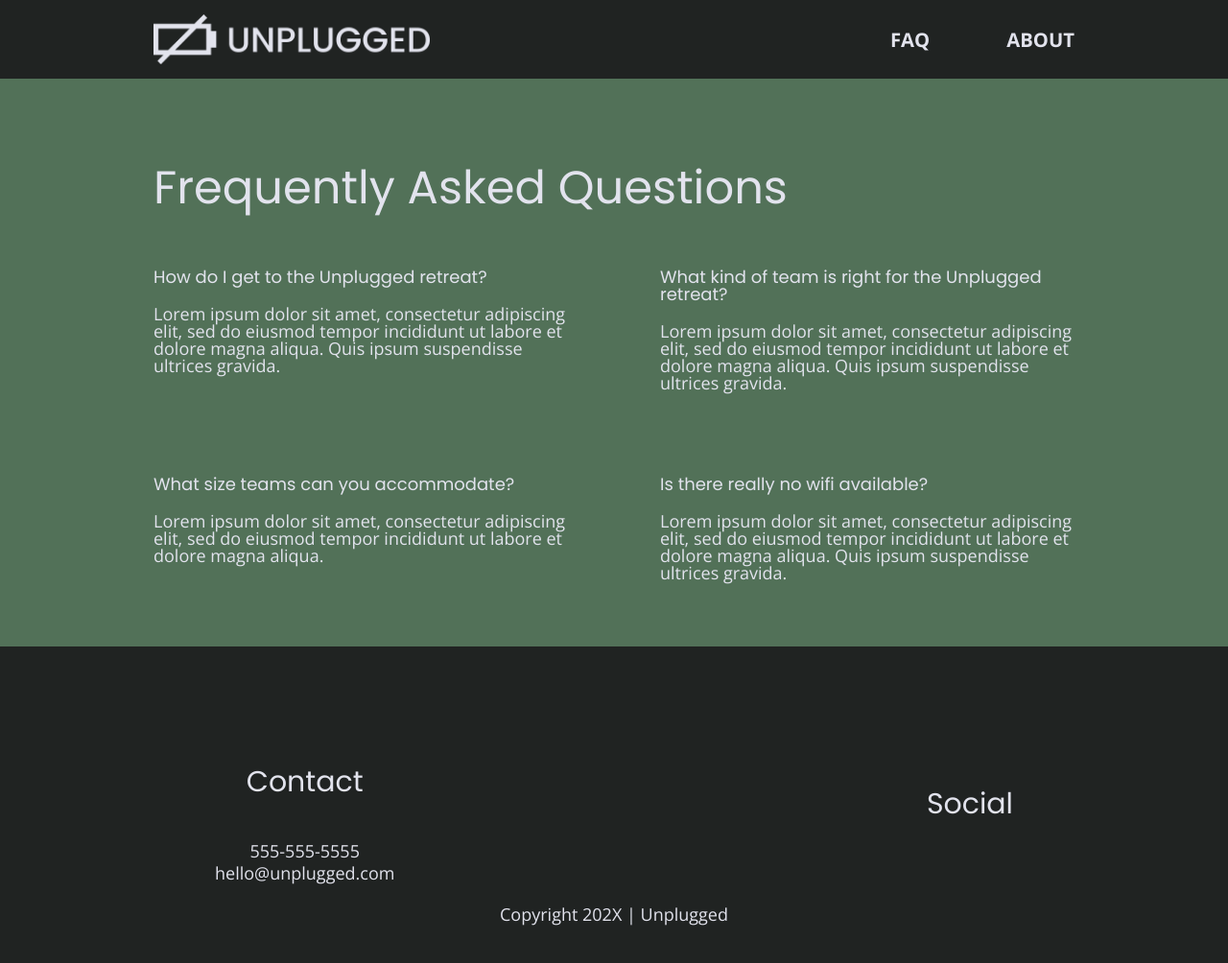
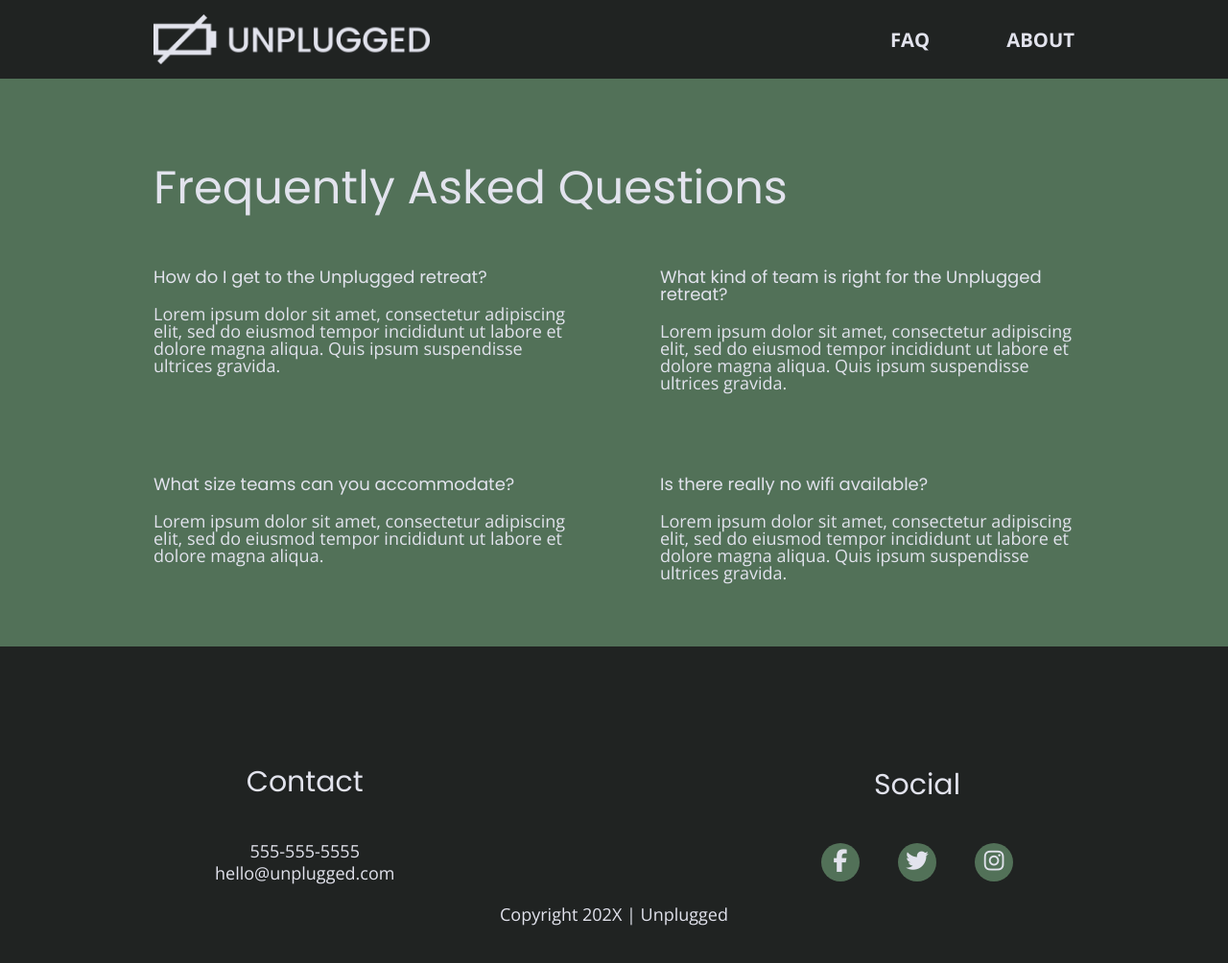
Before and after one commit to brgt-p/unplugged, a website: page faq/index.html in a window 1280 px wide. Shown: the whole page at 96% size. Drawn offline with nearby package versions, Linux system fonts and the light colour scheme.

Commit message:
Added social media icons

```diff
--- a/css/main.css
+++ b/css/main.css
@@ -218,13 +218,20 @@ footer .social-icons {
   display: flex;
   justify-content: space-around;
   align-items: center;
-  /* font-size: 21px 1.3125em; */
 }
 
 footer .social-icons p {
   display: flex;
   justify-content: center;
   align-items: center;
+  background-color: #527158;
+  border-radius: 50%;
+  width: 40px;
+  height: 40px;
+}
+
+footer .social-icons p i {
+  font-size: 1.3125em;
 }
 
 footer .copyright {
@@ -627,6 +634,11 @@ input[type=button] {
     line-height: 1.285;
   }
 
+  footer .social-icons {
+    width: 12.5em;
+    justify-content: space-between;
+  }
+
   footer .copyright {
     width: 100%;
   }
--- a/faq/index.html
+++ b/faq/index.html
@@ -92,13 +92,19 @@
           <h4>Social</h4>
           <div class="social-icons">
             <p>
-              <a href="https://www.facebook.com/" target="_blank" rel="noopener"></a>
+              <a href="https://www.facebook.com/" target="_blank" rel="noopener">
+                <i class="fab fa-facebook-f"></i>
+              </a>
             </p>
             <p>
-              <a href="https://www.twitter.com/" target="_blank" rel="noopener"></a>
+              <a href="https://www.twitter.com/" target="_blank" rel="noopener">
+                <i class="fab fa-twitter"></i>
+              </a>
             </p>
             <p>
-              <a href="https://www.instagram.com/" target="_blank" rel="noopener"></a>
+              <a href="https://www.instagram.com/" target="_blank" rel="noopener">
+                <i class="fab fa-instagram"></i>
+              </a>
             </p>
           </div>
           <!-- other social links here -->
```
Also changed, not shown: about/index.html (+3 -1 lines), index.html (+9 -3 lines).
